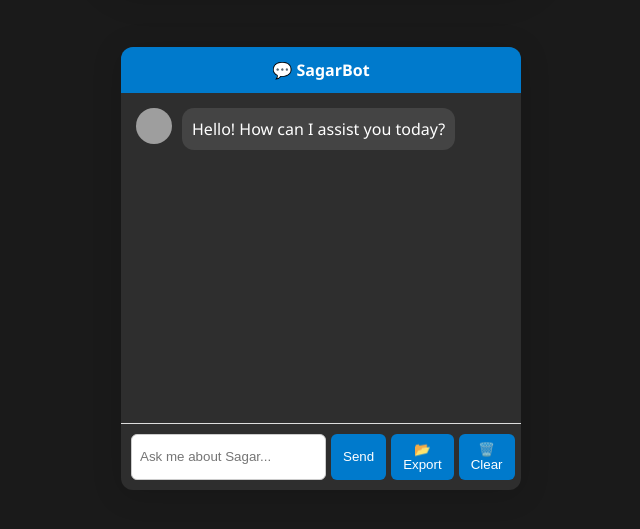
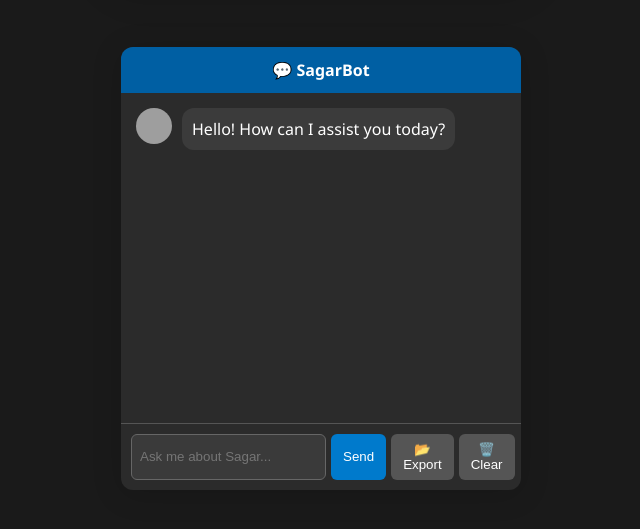
Before and after one commit to sgsagargera/know-sagar-chatbot, a website: page public/index.html in a window 1280 px wide. Both pictures are taken after a click on the button "Toggle theme". Shown: the part 139-668 px from the top of the page, without its empty margins (319-959 px from the left). Drawn offline with Linux system fonts and the light colour scheme; grey boxes are pictures that could not be loaded.

Commit message:
Update style.css

```diff
--- a/public/style.css
+++ b/public/style.css
@@ -60,9 +60,12 @@ body.dark-mode .title span {
   display: flex;
   flex-direction: column;
   margin: 50px auto;
+  opacity: 0;
+  transform: translateY(20px);
+  animation: fadeIn 1s forwards;
 }
 body.dark-mode .chat-widget {
-  background: #2e2e2e;
+  background: #2b2b2b;
   color: white;
 }
 .chat-header {
@@ -72,6 +75,9 @@ body.dark-mode .chat-widget {
   font-weight: bold;
   border-top-left-radius: 12px;
   border-top-right-radius: 12px;
+}
+body.dark-mode .chat-header {
+  background: #005fa3;
 }
 .chat-body {
   padding: 15px;
@@ -105,18 +111,26 @@ body.dark-mode .chat-widget {
   color: white;
 }
 body.dark-mode .text {
-  background: #444;
+  background: #3b3b3b;
+  color: white;
 }
 .typing-indicator {
   padding: 5px 15px;
   display: none;
   font-style: italic;
   font-size: 14px;
+  color: #555;
+}
+body.dark-mode .typing-indicator {
+  color: #ddd;
 }
 .chat-footer {
   display: flex;
   padding: 10px;
   border-top: 1px solid #ddd;
+}
+body.dark-mode .chat-footer {
+  border-top: 1px solid #555;
 }
 .chat-footer input {
   flex: 1;
@@ -124,6 +138,11 @@ body.dark-mode .text {
   border: 1px solid #ccc;
   border-radius: 6px;
   margin-right: 5px;
+}
+body.dark-mode .chat-footer input {
+  background: #3a3a3a;
+  color: white;
+  border: 1px solid #666;
 }
 .chat-footer button {
   padding: 8px 12px;
@@ -145,8 +164,17 @@ body.dark-mode .text {
 .export-btn:hover, .clear-btn:hover {
   background: #ddd;
 }
+body.dark-mode .export-btn,
+body.dark-mode .clear-btn {
+  background: #555;
+  color: white;
+}
 
 @keyframes slideDown {
   from { transform: translateY(-30px); opacity: 0; }
   to { transform: translateY(0); opacity: 1; }
 }
+
+@keyframes fadeIn {
+  to { opacity: 1; transform: translateY(0); }
+}
```
